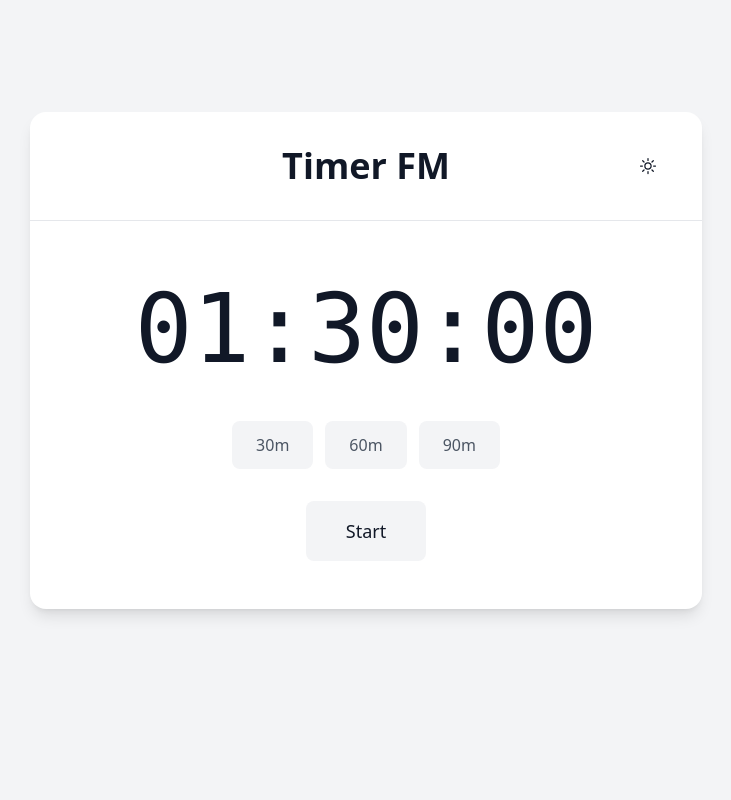
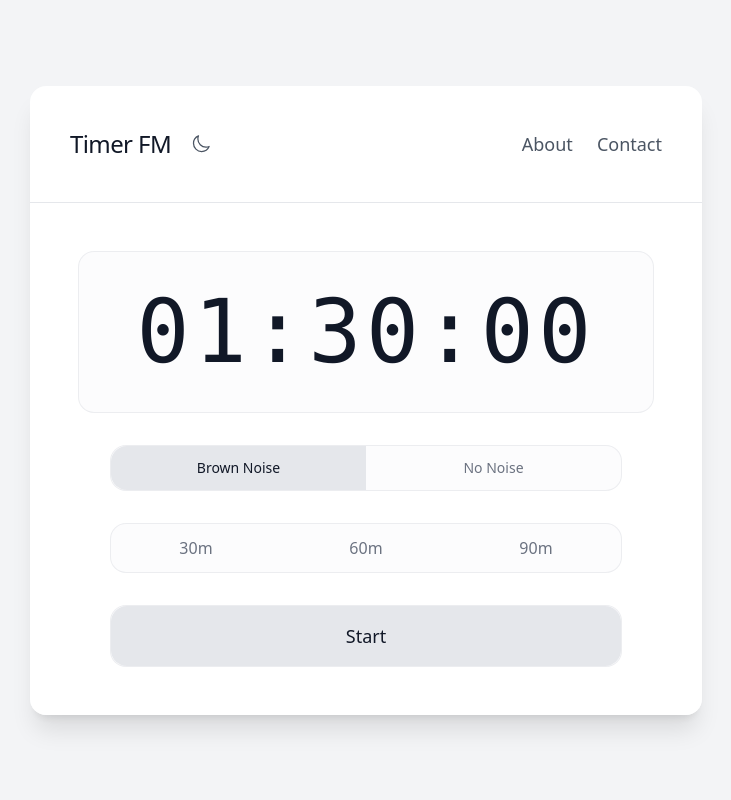
Before and after one commit to josh-may/timer-bud, a Next.js app: page / in a window 1280 px wide. Shown: the top 800 px of the page, without its empty margins (274-1005 px from the left). Built offline with nearby package versions, Linux system fonts and the light colour scheme; no server answers.

Commit message:
Lazy commit

```diff
--- a/pages/index.js
+++ b/pages/index.js
@@ -8,6 +8,7 @@ export default function Home() {
   const brownNoiseRef = useRef(null);
   const alarmRef = useRef(null);
   const [isDarkMode, setIsDarkMode] = useState(true);
+  const [useNoise, setUseNoise] = useState(true);
 
   useEffect(() => {
     brownNoiseRef.current = new Audio(process.env.NEXT_PUBLIC_BROWN_NOISE_URL);
@@ -29,9 +30,11 @@ export default function Home() {
 
   const handleTimerComplete = useCallback(() => {
     setIsRunning(false);
+    if (useNoise) {
       brownNoiseRef.current.pause();
+    }
     alarmRef.current.play();
-  }, []);
+  }, [useNoise]);
 
   useEffect(() => {
     let interval;
@@ -54,9 +57,13 @@ export default function Home() {
 
   const toggleTimer = () => {
     if (isRunning) {
+      if (useNoise) {
         brownNoiseRef.current.pause();
+      }
     } else {
+      if (useNoise) {
         brownNoiseRef.current.play();
+      }
     }
     setIsRunning(!isRunning);
   };
@@ -96,22 +103,22 @@ export default function Home() {
 
   const handlePresetClick = (minutes) => {
     setTimeInSeconds(minutes * 60);
-    // Start the timer and audio immediately
+    if (useNoise) {
       brownNoiseRef.current.play();
+    }
     setIsRunning(true);
   };
 
   return (
     <>
       <Head>
-        <title>Timer FM</title>
+        <title>{isRunning ? `${formatTime(timeInSeconds)}` : "Timer FM"}</title>
         <meta
           name="description"
           content="Free online brown noise timer for focus, sleep, and relaxation. Customizable duration, deeper than white noise, with automatic shutdown. Perfect for studying, work, and meditation."
         />
         <meta name="viewport" content="width=device-width, initial-scale=1.0" />
 
-        {/* Open Graph / Social Media */}
         <meta
           property="og:title"
           content="Timer FM - Focus, Sleep & Relaxation Tool"
@@ -120,17 +127,15 @@ export default function Home() {
           property="og:description"
           content="Free online brown noise timer for focus, sleep, and relaxation. Customizable duration, deeper than white noise, with automatic shutdown."
         />
-        <meta property="og:url" content="https://brownnoisetimer.com" />
+        <meta property="og:url" content="https://timerfm.com" />
         <meta property="og:type" content="website" />
 
-        {/* Additional SEO tags */}
-        <link rel="canonical" href="https://brownnoisetimer.com" />
+        <link rel="canonical" href="https://timerfm.com" />
         <meta
           name="keywords"
           content="brown noise timer, brown noise, focus timer, sleep timer, relaxation timer, study timer, white noise alternative"
         />
 
-        {/* Favicon - assuming you have one */}
         <link rel="icon" href="/favicon.ico" />
       </Head>
 
@@ -139,35 +144,49 @@ export default function Home() {
           isDarkMode ? "bg-zinc-950" : "bg-gray-100"
         }`}
       >
-        <main className="flex-1 flex flex-col items-center justify-center p-4 min-h-screen -mt-10">
+        <main className="flex-1 flex flex-col items-center justify-center p-4 min-h-screen">
           <div
-            className={`w-full max-w-2xl mx-auto rounded-2xl shadow-lg overflow-hidden
-            ${isDarkMode ? "bg-zinc-900" : "bg-white"}`}
+            className={`w-full max-w-2xl mx-auto rounded-2xl shadow-xl overflow-hidden backdrop-blur-sm
+            ${isDarkMode ? "bg-zinc-900/95" : "bg-white/95"}`}
           >
-            <div
-              className={`p-4 sm:p-9 text-center border-b flex flex-col sm:flex-row justify-between items-center relative ${
-                isDarkMode ? "border-zinc-700" : "border-gray-200"
+            <header
+              className={`p-6 sm:p-10 border-b flex flex-col sm:flex-row justify-between items-center gap-4 sm:gap-0 relative ${
+                isDarkMode ? "border-zinc-700/50" : "border-gray-200"
               }`}
             >
+              <div className="flex items-center gap-3">
                 <h1
-                className={`text-2xl sm:text-4xl font-semibold sm:absolute sm:left-1/2 sm:-translate-x-1/2 mb-4 sm:mb-0 ${
-                  isDarkMode ? "text-zinc-100" : "text-gray-900"
+                  className={`text-xl sm:text-2xl font-medium tracking-tight ${
+                    isDarkMode ? "text-zinc-50" : "text-gray-900"
                   }`}
                 >
                   Timer FM
                 </h1>
-
                 <button
                   onClick={toggleTheme}
-                className={`p-2 transition-all relative overflow-hidden flex items-center justify-center sm:ml-auto
-                  ${isDarkMode ? "text-yellow-300" : "text-gray-900"}`}
+                  className={`p-2 rounded-lg transition-colors duration-200 hover:scale-105 ${
+                    isDarkMode
+                      ? "text-zinc-300 hover:text-zinc-50 hover:bg-zinc-800"
+                      : "text-gray-600 hover:text-gray-900 hover:bg-gray-100"
+                  }`}
                   aria-label="Toggle theme"
                 >
-                <div
-                  className={`transform transition-transform duration-300 ${
-                    isDarkMode ? "scale-100" : "scale-0"
-                  }`}
+                  {isDarkMode ? (
+                    <svg
+                      xmlns="http://www.w3.org/2000/svg"
+                      fill="none"
+                      viewBox="0 0 24 24"
+                      strokeWidth={1.5}
+                      stroke="currentColor"
+                      className="w-5 h-5"
                     >
+                      <path
+                        strokeLinecap="round"
+                        strokeLinejoin="round"
+                        d="M12 3v2.25m6.364.386l-1.591 1.591M21 12h-2.25m-.386 6.364l-1.591-1.591M12 18.75V21m-4.773-4.227l-1.591 1.591M5.25 12H3m4.227-4.773L5.636 5.636M15.75 12a3.75 3.75 0 11-7.5 0 3.75 3.75 0 017.5 0z"
+                      />
+                    </svg>
+                  ) : (
                     <svg
                       xmlns="http://www.w3.org/2000/svg"
                       fill="none"
@@ -182,50 +201,64 @@ export default function Home() {
                         d="M21.752 15.002A9.718 9.718 0 0118 15.75c-5.385 0-9.75-4.365-9.75-9.75 0-1.33.266-2.597.748-3.752A9.753 9.753 0 003 11.25C3 16.635 7.365 21 12.75 21a9.753 9.753 0 009.002-5.998z"
                       />
                     </svg>
+                  )}
+                </button>
               </div>
-                <div
-                  className={`absolute transform transition-transform duration-300 ${
-                    isDarkMode ? "scale-0" : "scale-100"
+              <nav className="flex items-center gap-6">
+                <a
+                  href="/about"
+                  className={`text-base sm:text-lg font-medium transition-colors duration-200 hover:scale-105 ${
+                    isDarkMode
+                      ? "text-zinc-300 hover:text-zinc-50"
+                      : "text-gray-600 hover:text-gray-900"
                   }`}
                 >
-                  <svg
-                    xmlns="http://www.w3.org/2000/svg"
-                    fill="none"
-                    viewBox="0 0 24 24"
-                    strokeWidth={1.5}
-                    stroke="currentColor"
-                    className="w-5 h-5"
+                  About
+                </a>
+                <a
+                  href="/contact"
+                  className={`text-base sm:text-lg font-medium transition-colors duration-200 hover:scale-105 ${
+                    isDarkMode
+                      ? "text-zinc-300 hover:text-zinc-50"
+                      : "text-gray-600 hover:text-gray-900"
+                  }`}
                 >
-                    <path
-                      strokeLinecap="round"
-                      strokeLinejoin="round"
-                      d="M12 3v2.25m6.364.386l-1.591 1.591M21 12h-2.25m-.386 6.364l-1.591-1.591M12 18.75V21m-4.773-4.227l-1.591 1.591M5.25 12H3m4.227-4.773L5.636 5.636M15.75 12a3.75 3.75 0 11-7.5 0 3.75 3.75 0 017.5 0z"
-                    />
-                  </svg>
-                </div>
-              </button>
-            </div>
+                  Contact
+                </a>
+              </nav>
+            </header>
 
-            <div className="p-6 sm:p-12 space-y-6 sm:space-y-8">
-              <div className="h-[80px] sm:h-[120px] flex items-center justify-center">
+            <div className="p-8 sm:p-12 space-y-8 sm:space-y-10">
+              <div className="space-y-6 sm:space-y-8 max-w-xl mx-auto">
+                {/* CLOCK */}
+                <div
+                  className={`rounded-2xl border ${
+                    isDarkMode
+                      ? "border-zinc-700/50 bg-zinc-800/30"
+                      : "border-gray-200/70 bg-gray-50/50"
+                  }`}
+                >
+                  <div className="h-[100px] sm:h-[160px] flex items-center justify-center px-6 sm:px-8">
                     {isEditing ? (
                       <input
                         type="text"
                         autoFocus
                         pattern="[0-9]{1,2}:[0-9]{2}:[0-9]{2}"
                         defaultValue={formatTime(timeInSeconds)}
-                    onKeyDown={(e) => e.key === "Enter" && handleTimeSubmit(e)}
+                        onKeyDown={(e) =>
+                          e.key === "Enter" && handleTimeSubmit(e)
+                        }
                         onBlur={handleTimeSubmit}
-                    className={`text-4xl sm:text-8xl font-mono text-center bg-transparent w-full focus:outline-none
-                      ${isDarkMode ? "text-zinc-100" : "text-gray-900"}`}
+                        className={`text-4xl sm:text-[5.5rem] font-mono text-center bg-transparent w-full focus:outline-none tracking-wider
+                          ${isDarkMode ? "text-zinc-50" : "text-gray-900"}`}
                       />
                     ) : (
                       <div
                         onClick={handleTimeClick}
-                    className={`text-4xl sm:text-8xl font-mono text-center cursor-pointer transition-colors
+                        className={`text-4xl sm:text-[5.5rem] font-mono text-center cursor-pointer transition-colors tracking-wider
                           ${
                             isDarkMode
-                          ? "text-zinc-100 hover:text-zinc-300"
+                              ? "text-zinc-50 hover:text-zinc-300"
                               : "text-gray-900 hover:text-gray-600"
                           }`}
                       >
@@ -233,37 +266,92 @@ export default function Home() {
                       </div>
                     )}
                   </div>
+                </div>
 
-              <div className="flex justify-center gap-2 sm:gap-3 mt-8 sm:mt-12">
+                {/* settings */}
+                <div
+                  className={`rounded-2xl border max-w-lg mx-auto w-full ${
+                    isDarkMode
+                      ? "border-zinc-700/50 bg-zinc-800/30"
+                      : "border-gray-200/70 bg-gray-50/50"
+                  }`}
+                >
+                  <div className="flex w-full">
+                    <button
+                      onClick={() => setUseNoise(true)}
+                      className={`flex-1 px-5 py-3 text-sm font-medium rounded-l-2xl transition-colors ${
+                        useNoise
+                          ? isDarkMode
+                            ? "bg-zinc-700 text-zinc-50"
+                            : "bg-gray-200 text-gray-900"
+                          : isDarkMode
+                          ? "text-zinc-400 hover:text-zinc-300"
+                          : "text-gray-500 hover:text-gray-600"
+                      }`}
+                    >
+                      Brown Noise
+                    </button>
+                    <button
+                      onClick={() => setUseNoise(false)}
+                      className={`flex-1 px-5 py-3 text-sm font-medium rounded-r-2xl transition-colors ${
+                        !useNoise
+                          ? isDarkMode
+                            ? "bg-zinc-700 text-zinc-50"
+                            : "bg-gray-200 text-gray-900"
+                          : isDarkMode
+                          ? "text-zinc-400 hover:text-zinc-300"
+                          : "text-gray-500 hover:text-gray-600"
+                      }`}
+                    >
+                      No Noise
+                    </button>
+                  </div>
+                </div>
+
+                <div
+                  className={`rounded-2xl border max-w-lg mx-auto w-full ${
+                    isDarkMode
+                      ? "border-zinc-700/50 bg-zinc-800/30"
+                      : "border-gray-200/70 bg-gray-50/50"
+                  }`}
+                >
+                  <div className="grid grid-cols-3 w-full">
                     {[30, 60, 90].map((minutes) => (
                       <button
                         key={minutes}
                         onClick={() => handlePresetClick(minutes)}
                         disabled={isRunning}
-                    className={`px-4 sm:px-6 py-2 sm:py-3 rounded-lg text-sm sm:text-base font-medium transition-all
-                      ${
+                        className={`py-3 text-sm sm:text-base font-medium transition-colors ${
                           isDarkMode
-                          ? "bg-zinc-800 text-zinc-300 hover:bg-zinc-700 disabled:opacity-50 disabled:cursor-not-allowed"
-                          : "bg-gray-100 text-gray-600 hover:bg-gray-200 disabled:opacity-50 disabled:cursor-not-allowed"
+                            ? "text-zinc-400 hover:text-zinc-300 disabled:opacity-50 disabled:cursor-not-allowed disabled:hover:text-zinc-400"
+                            : "text-gray-500 hover:text-gray-600 disabled:opacity-50 disabled:cursor-not-allowed disabled:hover:text-gray-500"
                         }`}
                       >
                         {minutes}m
                       </button>
                     ))}
                   </div>
+                </div>
 
-              <div className="flex justify-center gap-3 mt-6 sm:mt-8">
+                <div
+                  className={`rounded-2xl border max-w-lg mx-auto w-full ${
+                    isDarkMode
+                      ? "border-zinc-700/50 bg-zinc-800/30"
+                      : "border-gray-200/70 bg-gray-50/50"
+                  }`}
+                >
                   <button
                     onClick={toggleTimer}
-                  className={`px-8 sm:px-10 py-3 sm:py-4 rounded-lg font-medium transition-all text-base sm:text-lg
-                    ${
+                    className={`w-full py-4 font-medium text-base sm:text-lg rounded-2xl transition-colors ${
                       isDarkMode
-                        ? "bg-zinc-800 text-zinc-100 hover:bg-zinc-700"
-                        : "bg-gray-100 text-gray-900 hover:bg-gray-200"
+                        ? "bg-zinc-700 text-zinc-50 hover:bg-zinc-600"
+                        : "bg-gray-200 text-gray-900 hover:bg-gray-300"
                     }`}
                   >
                     {isRunning ? "Pause" : "Start"}
                   </button>
+                </div>
+                {/*  */}
               </div>
             </div>
           </div>
```
Also changed, not shown: public/logo.png (added). Lines whose indentation alone changed are shown as unchanged.
